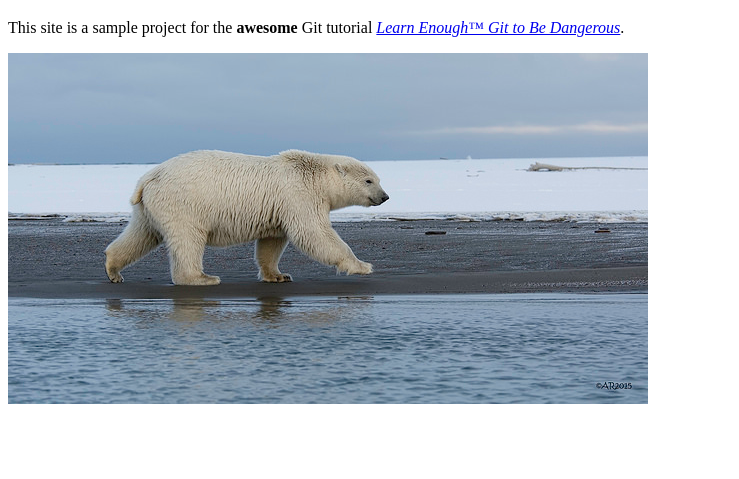
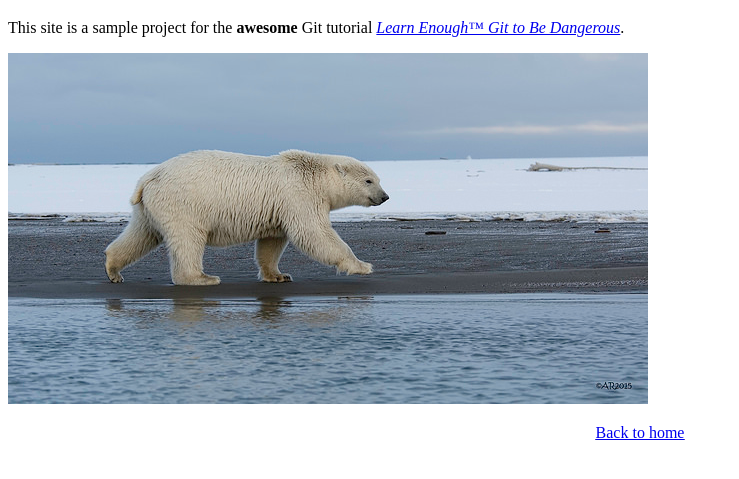
Before and after one commit to seantz/website, a plain HTML site: page about.html in a window 1280 px wide. Shown: the part 61-540 px from the top of the page, without its empty margins (0-739 px from the left). Drawn offline with Linux system fonts and the light colour scheme.

Commit message:
add link from about to index

```diff
--- a/about.html
+++ b/about.html
@@ -13,5 +13,6 @@
      <a href="https://www.flickr.com/photos/puliarfanita/22959238329">
        <img src="images/polar_bear.jpg" alt="Polar bear">
      </a>
+     <p align="center"><u><a href="index.html">Back to home</a></u></p>
   </body>
 </html>
```
